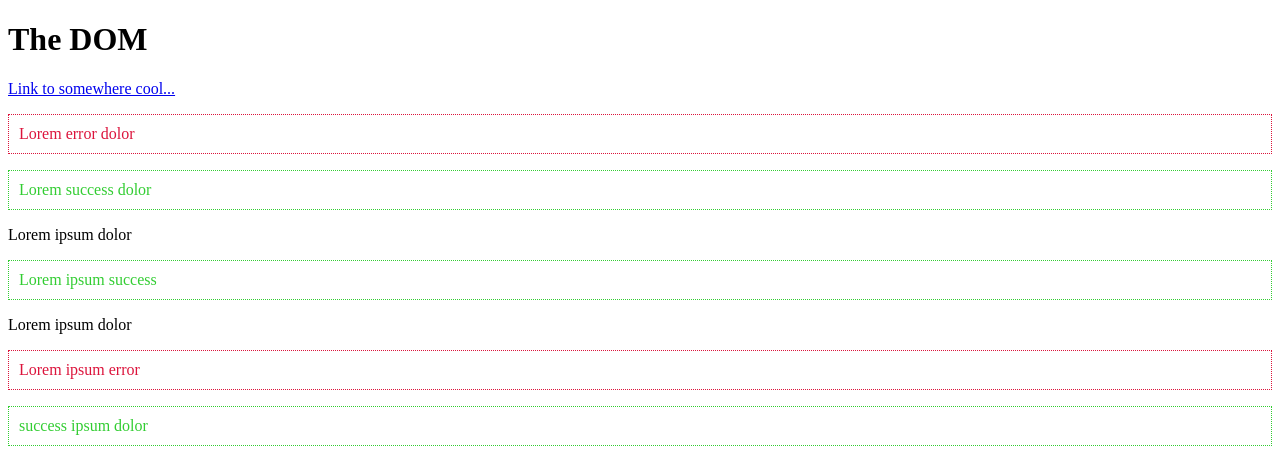
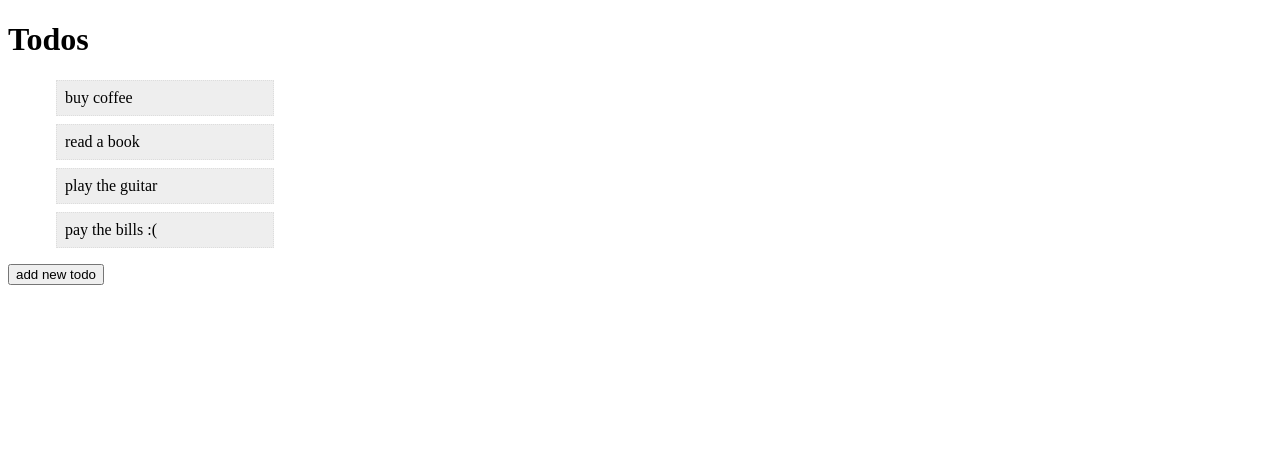
Before and after one commit to lcnguyn23/javascipt-basic, a plain HTML site: page chapter-2/index.html in a window 1280 px wide. Drawn offline with Linux system fonts and the light colour scheme.

Commit message:
event basic/ vid11

```diff
--- a/chapter-2/index.html
+++ b/chapter-2/index.html
@@ -6,19 +6,48 @@
   <meta http-equiv="X-UA-Compatible" content="IE=edge">
   <meta name="viewport" content="width=device-width, initial-scale=1.0">
   <link rel="stylesheet" href="../chapter-2/style.css">
-  <title>Document</title>
+  <title>Javascript</title>
+  <style>
+    li {
+      list-style-type: none;
+      max-width: 200px;
+      padding: 8px;
+      margin: 8px;
+      background: #eee;
+      border: 1px dotted #ddd;
+    }
+  </style>
 </head>
 
 <body>
-  <h1 class="title">The DOM</h1>
-  <a href="https://www.google.com">Link to somewhere cool...</a>
+  <!-- <h1 class="title">The DOM</h1> -->
+
+  <h1>Todos</h1>
+  <ul>
+    <li>buy coffee</li>
+    <li>read a book</li>
+    <li>play the guitar</li>
+    <li>pay the bills :(</li>
+  </ul>
+  <button>add new todo</button>
+
+  <!-- <article>
+    <h2>article title</h2>
+    <p>Lorem ipsum dolor sit, amet consectetur adipisicing elit.</p>
+    <p>Lorem ipsum dolor sit, amet consectetur adipisicing elit.</p>
+    <p>Lorem ipsum dolor sit, amet consectetur adipisicing elit.</p>
+    <div>written by the devinapool</div>
+  </article> -->
+
+
+  <!-- <a href="https://www.google.com">Link to somewhere cool...</a>
   <p>Lorem error dolor</p>
   <p>Lorem success dolor</p>
   <p>Lorem ipsum dolor</p>
   <p>Lorem ipsum success</p>
   <p>Lorem ipsum dolor</p>
   <p>Lorem ipsum error</p>
-  <p>success ipsum dolor</p>
+  <p>success ipsum dolor</p> -->
 
 
   <!-- <div>
--- a/chapter-2/sandbox2.js
+++ b/chapter-2/sandbox2.js
@@ -74,16 +74,66 @@
 // content.classList.remove("error");
 // content.classList.add("success");
 
-const paras = document.querySelectorAll("p");
-paras.forEach((p) => {
-  // console.log(p.textContent); // textContent , innerText
-  if (p.textContent.includes("error")) {
-    p.classList.add("error");
-  }
-  if (p.innerText.includes("success")) {
-    p.classList.add("success");
-  }
+// const paras = document.querySelectorAll("p");
+// paras.forEach((p) => {
+//   // console.log(p.textContent); // textContent , innerText
+//   if (p.textContent.includes("error")) {
+//     p.classList.add("error");
+//   }
+//   if (p.innerText.includes("success")) {
+//     p.classList.add("success");
+//   }
+// });
+
+// const title = document.querySelector(".title");
+// title.classList.toggle("test");
+
+// const article = document.querySelector("article");
+// console.log(article.children);
+// console.log(Array.from(article.children));
+
+// Array.from(article.children).forEach((child) => {
+//   child.classList.add("article-element");
+// });
+
+// const title = document.querySelector("h2");
+// console.log(title.parentElement);
+// console.log(title.parentElement.parentElement);
+// console.log(title.previousElementSibling);
+
+// // chaining
+// console.log(title.nextElementSibling.parentElement.children);
+
+//// EVENT BASICS ////
+
+// const button = document.querySelector("button");
+
+// button.addEventListener("click", () => {
+//   console.log("you clicked me");
+// });
+
+const ul = document.querySelector("ul");
+// ul.remove();
+
+const button = document.querySelector("button");
+
+button.addEventListener("click", () => {
+  const li = document.createElement("li");
+  li.textContent = "something new to do";
+  // ul.innerHTML += '<li>something new</li>'
+  // ul.append(li);
+  // ul.prepend(li);
 });
 
-const title = document.querySelector(".title");
-title.classList.toggle("test");
+const items = document.querySelectorAll("li");
+
+items.forEach((item) => {
+  item.addEventListener("click", (e) => {
+    // console.log("item clicked");
+    // console.log(e);
+    // console.log(e.target);
+    // console.log(item);
+    // e.target.style.textDecoration = "line-through";
+    e.target.remove();
+  });
+});
```
